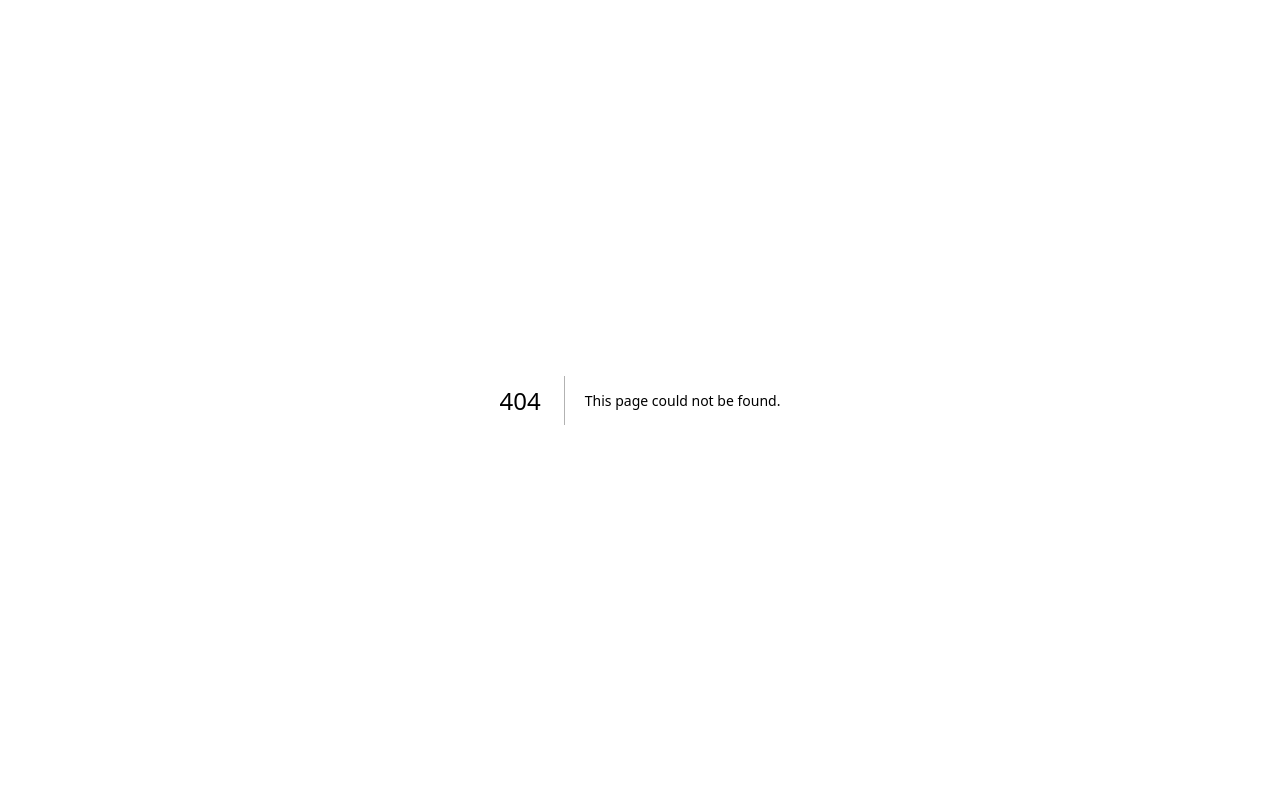
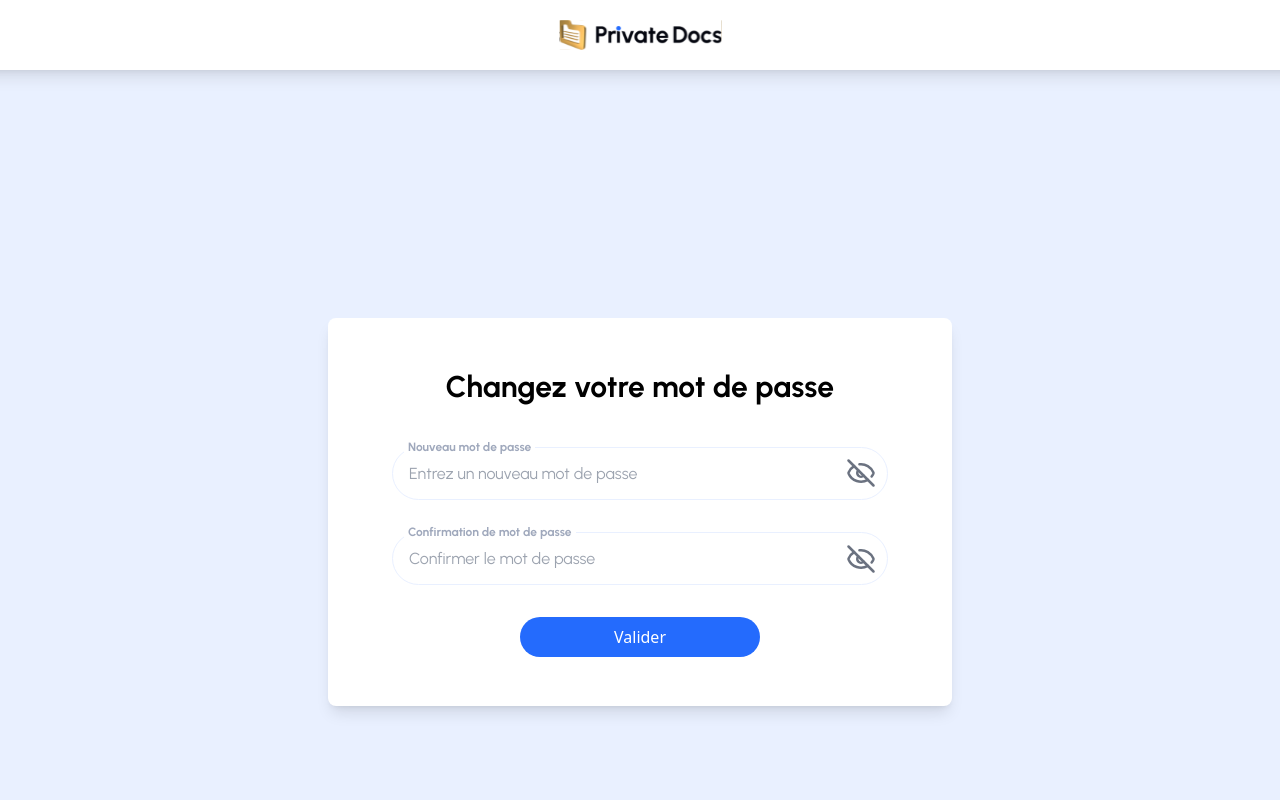
Before and after one commit to benkouden/private_docs, a Next.js app: page /reset_password in a window 1280 px wide. Before the commit this address had no page. Shown: the top 800 px of the page. Built offline with nearby package versions, Linux system fonts and the light colour scheme.

Commit message:
Commit d'ajout des pages login er reset_password

```diff
--- a/src/app/globals.css
+++ b/src/app/globals.css
@@ -1,3 +1,4 @@
+@import url('https://fonts.googleapis.com/css2?family=Urbanist:ital,wght@0,100..900;1,100..900&display=swap');
 @tailwind base;
 @tailwind components;
 @tailwind utilities;
--- /dev/null
+++ b/src/app/login/page.tsx
@@ -0,0 +1,67 @@
+"use client"
+import Header from "@/components/header";
+import React, { useState } from "react";
+import { LuEye , LuEyeOff  } from "react-icons/lu";
+
+const Page = () => {
+  const [showPassword, setShowPassword] = useState(false);
+  const [email, setEmail] = useState("ruddysutton@gmail.com")
+
+
+  return (
+    <div className="flex flex-col items-center w-[1440px] h-[1024px] bg-blue_Gray">
+      <Header/>
+
+      <main className="flex flex-col items-center justify-center absolute top-[318px] left-[408px] w-[624px] h-[388px] p-[48px_64px] gap-[40px] rounded-lg bg-white shadow-lg">
+        <h2 className="w-[143px] h-[40px] font-Urbanist text-[30px] font-bold leading-[40px]">
+          Connexion
+        </h2>
+
+        <form className="w-full flex flex-col gap-6 items-center">
+          <div className="relative w-full  flex items-center gap-[8px]">
+            <label className="absolute -top-3 left-3 font-Urbanist text-[12px] font-bold leading-[25px] bg-white px-1 text-xs text-light_text">E-mail</label>
+            <input
+                type="text"
+                placeholder="  Entrez votre e-mail"
+                id="email"
+                value={email}
+                onChange={(e) => setEmail(e.target.value)}
+                className="w-full py-3 px-4 font-Urbanist text-[16px] font-normal leading-[19.2px] border border-blue_Gray rounded-full focus:outline-none focus:ring-2"
+            />
+          </div>
+
+          <div className="relative w-full">
+            <label className="absolute -top-3 left-3 font-Urbanist text-[12px] font-bold leading-[25px] bg-white px-1 text-xs text-light_text">Mot de passe</label>
+            <input
+              type={showPassword ? "text" : "password"}
+              id="password"
+              className="w-full py-3 px-4 border  font-Urbanist text-[16px] font-normal leading-[19.2px] border-blue_Gray rounded-full focus:outline-none focus:ring-2 "
+              placeholder="Entrez votre mot de passe"
+            />
+
+            <button
+              type="button"
+              onClick={() => setShowPassword(!showPassword)}
+              className="absolute top-1/2 right-3 transform -translate-y-1/2 text-gray-500"
+            >
+              {showPassword ? <LuEyeOff size={30} /> : <LuEye size={30} />}
+            </button>
+          </div>
+
+          <button
+            type="submit"
+            className="w-[240px] h-[40px] text-center bg-primary rounded-full text-white  font-medium "
+          >
+            Connexion
+          </button>
+        </form>
+      </main>
+
+      <p className="absolute top-[976px] left-[675px] font-urbanist font-bold">
+        Version 0.0.1
+      </p>
+    </div>
+  );
+};
+
+export default Page;
--- a/src/app/page.tsx
+++ b/src/app/page.tsx
@@ -2,7 +2,9 @@ import React from 'react'
 
 const page = () => {
   return (
-    <div>page</div>
+    <main>
+      <p>Dashbord</p>
+    </main>
   )
 }
 
--- /dev/null
+++ b/src/app/reset_password/page.tsx
@@ -0,0 +1,78 @@
+"use client";
+
+import Header from "@/components/header";
+import React, { useState } from "react";
+import { LuEye, LuEyeOff } from "react-icons/lu";
+
+const Page = () => {
+  const [showPassword, setShowPassword] = useState(false);
+
+  return (
+    <div className="flex flex-col items-center w-full max-w-[1440px] h-[1024px] bg-blue_Gray overflow-hidden">
+      <Header />
+
+      <main className="flex flex-col items-center justify-center absolute top-[318px] left-1/2 transform -translate-x-1/2 w-[624px] h-[388px] p-[48px_64px] gap-[40px] rounded-lg bg-white shadow-lg">
+        <h2 className="w-[389px] h-[40px] font-Urbanist text-[30px] font-bold leading-[40px]">
+          Changez votre mot de passe
+        </h2>
+
+        <form className="w-full flex flex-col gap-8 items-center" >
+          <div className="relative w-full ">
+            <label className="absolute -top-3 left-3 font-Urbanist text-[12px] font-bold leading-[25px] bg-white px-1 text-xs text-light_text">
+              Nouveau mot de passe
+            </label>
+            <input
+              type={showPassword ? "text" : "password"}
+              id="new-password"
+              className="w-full py-4 px-4 border  font-Urbanist text-[16px] font-normal leading-[19.2px] border-blue_Gray rounded-full focus:outline-none focus:ring-2 "
+              placeholder="Entrez un nouveau mot de passe"
+              autoComplete="off"
+            />
+
+            <button
+              type="button"
+              onClick={() => setShowPassword(!showPassword)}
+              className="absolute top-1/2 right-3 transform -translate-y-1/2 text-gray-500"
+            >
+              {showPassword ? <LuEye size={30} /> : <LuEyeOff size={30} />}
+            </button>
+          </div>
+
+          <div className="relative w-full">
+            <label className="absolute -top-3 left-3 font-Urbanist text-[12px] font-bold leading-[25px] bg-white px-1 text-xs text-light_text">
+              Confirmation de mot de passe
+            </label>
+            <input
+              type={showPassword ? "text" : "password"}
+              id="confirm-password"
+              className="w-full py-4 px-4 border bg-white font-Urbanist text-[16px] font-normal leading-[19.2px] border-blue_Gray rounded-full focus:outline-none focus:ring-2"
+              placeholder="Confirmer le mot de passe"
+              autoComplete="new-password"
+            />
+
+            <button
+              type="button"
+              onClick={() => setShowPassword(!showPassword)}
+              className="absolute top-1/2 right-3 transform -translate-y-1/2 text-gray-500"
+            >
+              {showPassword ? <LuEye size={30} /> : <LuEyeOff size={30} />}
+            </button>
+          </div>
+
+          <button
+            type="submit"
+            className="w-[240px] h-[40px] text-center bg-primary rounded-full text-white font-medium"
+          >
+            Valider
+          </button>
+        </form>
+      </main>
+
+      <p className="absolute top-[976px] left-[675px] font-urbanist font-bold">
+        Version 0.0.1
+      </p>
+    </div>
+  );
+};
+
+export default Page;
--- /dev/null
+++ b/src/components/header.tsx
@@ -0,0 +1,16 @@
+import React from 'react'
+import Image from 'next/image';
+import Logo from "../assets/logo.svg";
+
+
+const Header = () => {
+  return (
+    <header className="flex items-center justify-center w-[1440px] h-[70px] p-[20px_80px] gap-[10px] bg-white shadow-lg">
+        <h1 className="flex items-center gap-2 text-lg font-semibold">
+          <Image src={Logo} alt="Private Docs Logo" className="w-[163px] h-[30px]" />
+        </h1>
+      </header>
+  )
+}
+
+export default Header
--- a/tailwind.config.ts
+++ b/tailwind.config.ts
@@ -8,10 +8,14 @@ export default {
   ],
   theme: {
     extend: {
+      fontFamily:{
+        Urbanist:["Urbanist","serif"]
+      },
       colors: {
        blue_Gray:"#E9F0FF",
        primary:"#246BFD",
-       text:"#04060F"
+       text:"#04060F",
+       light_text:"#9FA8BC",
       },
     },
   },
```
Also changed, not shown: src/assets/logo.svg (added).
